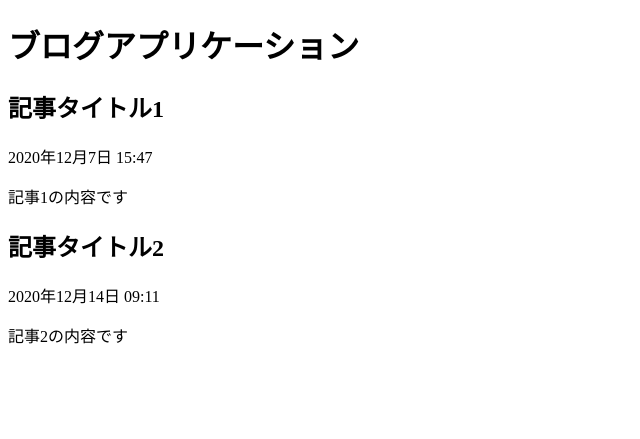
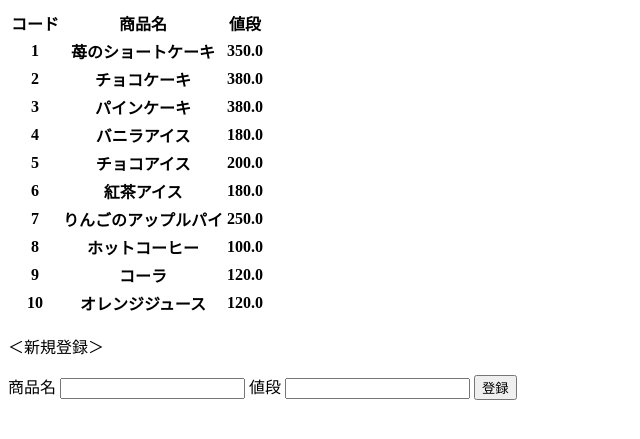
Before and after one commit to AbeYuki/flask-app, a Flask app: page / in a window 1280 px wide. Shown: the top 439 px of the page, without its empty margins (0-640 px from the left). Run offline with Flask 2, Linux system fonts and the light colour scheme; data comes from the database, SQL or seed files in the repository; both versions use the stored data as it was after the commit; lists and menus that the app fills with data are empty.

Commit message:
Recreate codes

```diff
--- a/app/app.py
+++ b/app/app.py
@@ -1,20 +1,77 @@
-from flask import Flask
-from flask import render_template, request, redirect
-from flask_sqlalchemy import SQLAlchemy
-from datetime import datetime
-import pytz
+import sqlite3
+from flask import Flask,render_template,request,g
 
 app = Flask(__name__)
-app.config['SQLALCHEMY_DATABASE_URI'] = 'sqlite:///blog.db'
-db = SQLAlchemy(app)
 
-
-class BlogArticle(db.Model):
-    id = db.Column(db.Integer, primary_key=True)
-    title = db.Column(db.String(50), nullable=False)
-    body = db.Column(db.String(500), nullable=False)
-    created_at = db.Column(db.DateTime, nullable=False, default=datetime.now(pytz.timezone('Asia/Tokyo')))
+def get_db():
+    if 'db' not in g:
+        # データベースをオープンしてFlaskのグローバル変数に保存
+        g.db = sqlite3.connect('TestDB.db')
+    return g.db
 
 @app.route('/')
-def blog():
-    return render_template('index.html')
+def index():
+
+    # データベースを開く
+    con = get_db()
+
+    # テーブル「商品一覧」の有無を確認
+    cur = con.execute("select count(*) from sqlite_master where TYPE='table' AND name='商品一覧'")
+
+    for row in cur:
+        if row[0] == 0:
+            # テーブル「商品一覧」がなければ作成する
+            cur.execute("CREATE TABLE 商品一覧(コード INTEGER PRIMARY KEY, 商品名 STRING, 値段 REAL)")
+            # レコードを作る
+            cur.execute(
+                """INSERT INTO 商品一覧(コード, 商品名, 値段)
+                values(1, '苺のショートケーキ', 350),
+                (2, 'チョコケーキ', 380),
+                (3, 'パインケーキ', 380),
+                (4, 'バニラアイス', 180),
+                (5, 'チョコアイス', 200),
+                (6, '紅茶アイス', 180),
+                (7, 'りんごのアップルパイ', 250),
+                (8, 'ホットコーヒー', 100),
+                (9, 'コーラ', 120),
+                (10, 'オレンジジュース', 120)
+                """)
+            con.commit()
+
+    # 商品一覧を読み込み
+    cur = con.execute("select * from 商品一覧 order by コード")
+    data = cur.fetchall()
+    con.close()
+
+    return render_template('index.html', data = data)
+
+@app.route('/result', methods=["POST"])
+def result_post():
+    # テンプレートから新規登録する商品名と値段を取得
+    name = request.form["name"]
+    price = request.form["price"]
+
+    # データベースを開く
+    con = get_db()
+
+    # コードは既に登録されているコードの最大値＋１の値で新規登録を行う
+    cur = con.execute("select MAX(コード) AS max_code from 商品一覧")
+    for row in cur:
+        new_code = row[0] + 1
+    cur.close()
+
+    # 登録処理
+    sql = "INSERT INTO 商品一覧(コード, 商品名, 値段)values({},'{}',{})".format(new_code, name, price)
+    con.execute(sql)
+    con.commit()
+
+    # 一覧再読み込み
+    cur = con.execute("select * from 商品一覧 order by コード")
+    data = cur.fetchall()
+    con.close()
+
+    return render_template('index.html', data = data)
+
+if __name__ == '__main__':
+    app.debug = True
+    app.run(host='0.0.0.0',port='5000',debug=True)
--- a/app/templates/index.html
+++ b/app/templates/index.html
@@ -1,23 +1,41 @@
 <!DOCTYPE html>
-<html>
-    <head>
-        <meta charset="utf-8">
-        <meta http-equiv="X-UA-Compatible" content="IE=edge">
-        <title></title>
-        <meta name="description" content="">
-        <meta name="viewport" content="width=device-width, initial-scale=1">
-    </head>
-    <body>
-        <h1>ブログアプリケーション</h1>
-        <article>
-            <h2>記事タイトル1</h2>
-            <p>2020年12月7日 15:47</p>
-            <p>記事1の内容です</p>
-        </article>
-        <article>
-            <h2>記事タイトル2</h2>
-            <p>2020年12月14日 09:11</p>
-            <p>記事2の内容です</p>
-        </article>
-    </body>
+<html lang="jp">
+<head>
+    <meta charset="UTF-8">
+    <title>商品一覧ページ</title>
+</head>
+<body>
+    <div>
+        <table>
+            <thead>
+                <tr>
+                    <th>コード</th>
+                    <th>商品名</th>
+                    <th>値段</th>
+                </tr>
+            </thead>
+            <tbody>
+                {% for item in data %}
+                <tr>
+                    <th>{{item[0]}}</th>
+                    <th>{{item[1]}}</th>
+                    <th>{{item[2]}}</th>
+                </tr>
+                {% endfor %}
+            </tbody>
+        </table>
+    </div>
+    <form action='/result'>
+        <p>＜新規登録＞</p>
+        <label>
+            商品名
+            <input type="text" name="name">
+        </label>
+        <label >
+            値段
+            <input type="text" name="price">
+        </label>
+        <button type="submit" formmethod="POST">登録</button>
+    </form>
+</body>
 </html>
--- a/run.py
+++ /dev/null
@@ -1,4 +0,0 @@
-from app.app import app
-
-if __name__ == "__main__":
-    app.run(host="0.0.0.0", port=5000, debug=True)
```
Also changed, not shown: db-test/db_g.py (deleted, +0 -16 lines), app/TestDB.db (added), db-test/dg_create.py (deleted).
